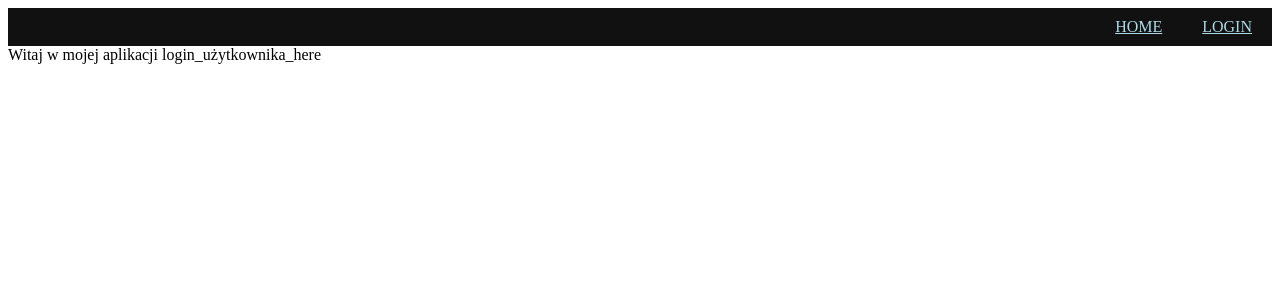
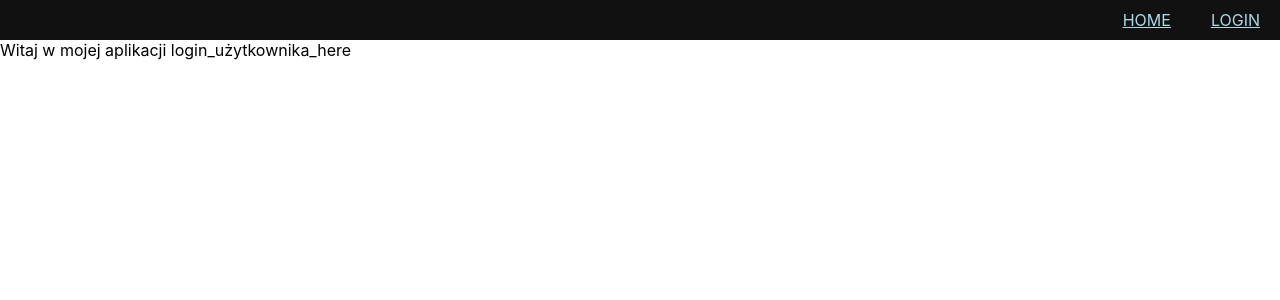
Before and after one commit to WojciechLamperski/Login-Logout, a React (Create React App) app in the folder project-typescript/: page / in a window 1280 px wide. Shown: the top 300 px of the page. Built offline with nearby package versions, Linux system fonts and the light colour scheme.

Commit message:
added global styles and segregated some of the components inside app.tsx

```diff
--- a/project-typescript/src/App.tsx
+++ b/project-typescript/src/App.tsx
@@ -7,17 +7,30 @@ import { useState } from "react";
 
 import { Routes, Route } from "react-router-dom"
 
+import {
+  NavLink
+} from "react-router-dom";
+
+import { StyledNavbar } from './components/styles/Navbar.styled';
+
 import { Home } from './components/Home';
 import { Button } from './components/Button';
 import { Login } from './components/Login';
 import { Input } from './components/Input';
 import { Navbar } from './components/Navbar'
+import { GlobalStyle } from './components/styles/Global.styles';
 
 function App() {
   return (
-    <BrowserRouter>
-      <Navbar />
-    </BrowserRouter>
+      <BrowserRouter>
+      <GlobalStyle />
+      <Navbar/>
+        <Routes>
+          <Route path="home" element={<Home />} />
+          <Route path="login" element={<Login />} />
+          <Route path="/" element={<Home />} />
+        </Routes>
+      </BrowserRouter>
 
   );
 }
--- a/project-typescript/src/components/Global.tsx
+++ /dev/null
@@ -1,3 +0,0 @@
-export const Global = () => {
-
-}
--- a/project-typescript/src/components/Navbar.tsx
+++ b/project-typescript/src/components/Navbar.tsx
@@ -1,20 +1,12 @@
 import {
-  Routes,
-  Route,
   NavLink,
-  useNavigate,
-  BrowserRouter,
 } from "react-router-dom";
 
-import { Home } from './Home';
-import { Login } from './Login';
 import { StyledNavbar } from "./styles/Navbar.styled";
 
-export const Navbar = () => {
-  const navigate = useNavigate();
-  return (
-    <>
-    <StyledNavbar>
+export const Navbar:any = ():any => {
+  return(
+  <StyledNavbar>
       <NavLink
           id="home"
           className={({ isActive }) =>
@@ -24,8 +16,8 @@ export const Navbar = () => {
           end
         >
           Home
-        </NavLink>
-        <NavLink
+      </NavLink>
+      <NavLink
           id="login"
           className={({ isActive }) =>
             isActive ? "menu-item__active menu-item" : "menu-item"
@@ -34,15 +26,7 @@ export const Navbar = () => {
           end
         >
           Login
-        </NavLink>
-      </StyledNavbar>
-
-
-      <Routes>
-        <Route path="home" element={<Home />} />
-        <Route path="login" element={<Login />} />
-        <Route path="/" element={<Home />} />
-      </Routes>
-    </>
+      </NavLink>
+    </StyledNavbar>
   );
 }
--- /dev/null
+++ b/project-typescript/src/components/styles/Global.styles.tsx
@@ -0,0 +1,37 @@
+import { createGlobalStyle } from "styled-components";
+
+export const GlobalStyle:any = createGlobalStyle`
+.app {
+    text-align: center;
+    min-height: 100%;
+    display: flex;
+    flex-direction: column;
+  }
+
+  body {
+    padding: 0;
+    margin: 0;
+    font-family: -apple-system, BlinkMacSystemFont, 'Segoe UI', 'Roboto', 'Oxygen',
+      'Ubuntu', 'Cantarell', 'Fira Sans', 'Droid Sans', 'Helvetica Neue',
+      sans-serif;
+    -webkit-font-smoothing: antialiased;
+    -moz-osx-font-smoothing: grayscale;
+    display: flex;
+    flex-direction: column;
+    height: 100vh;
+  }
+
+  code {
+    font-family: source-code-pro, Menlo, Monaco, Consolas, 'Courier New',
+      monospace;
+  }
+
+  #root{
+    min-height: 100%;
+  }
+
+  .wrapper{
+    flex-grow: 1;
+    display: flex;
+  }
+`;
```
